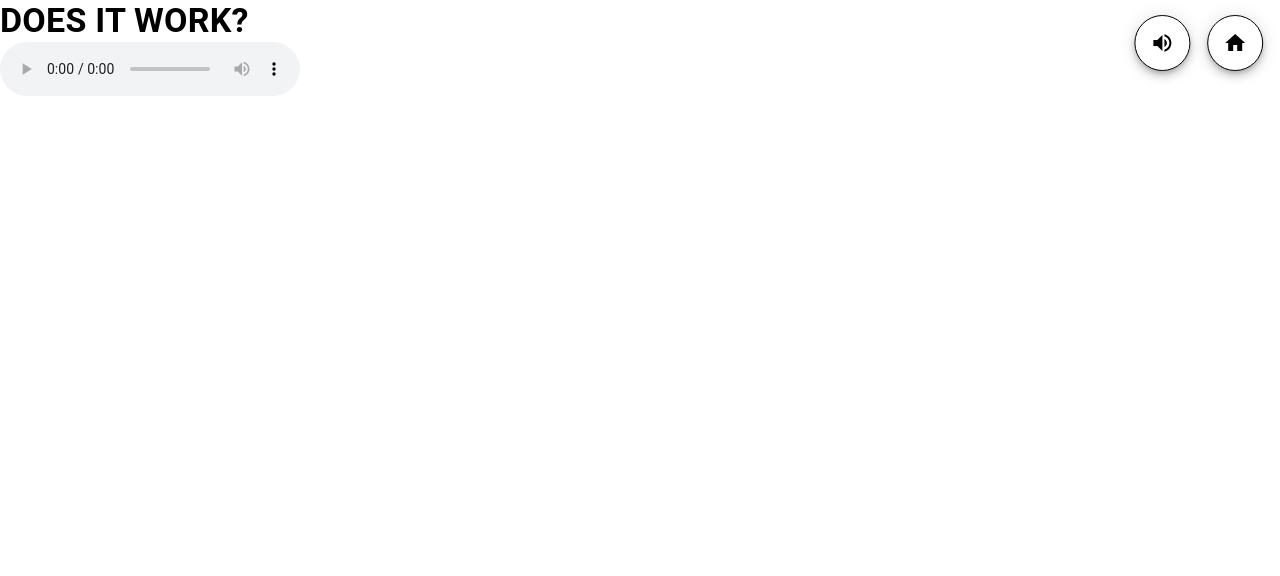
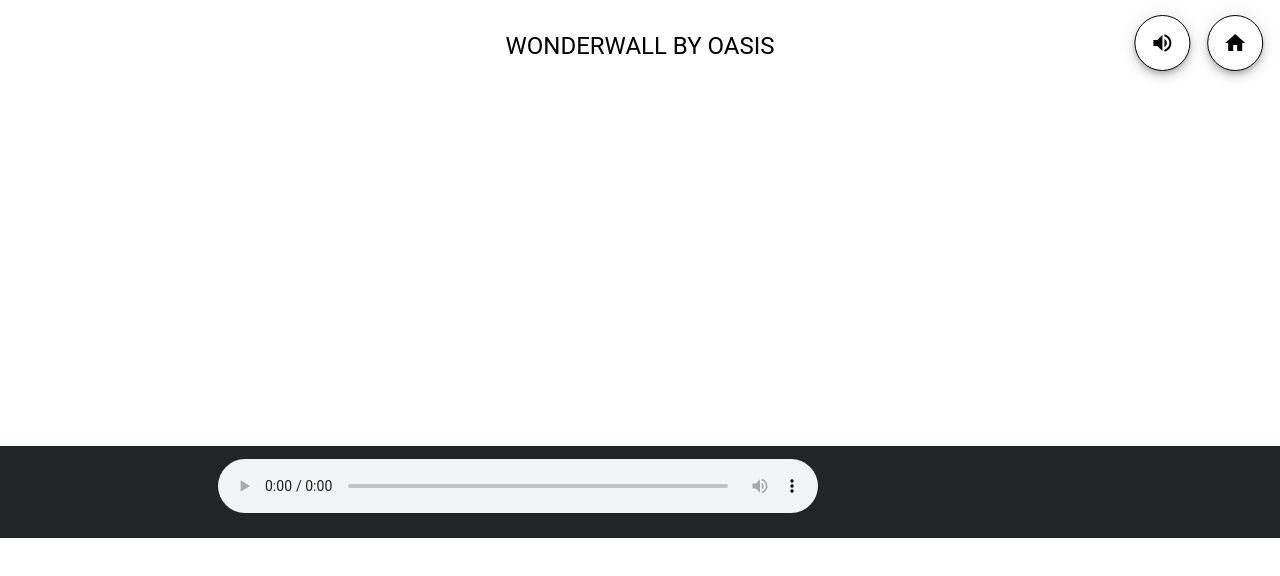
Before and after one commit to spizzray/chordstruck, a React (Create React App) app: page /chordRec in a window 1280 px wide. Shown: the top 576 px of the page. Built offline with nearby package versions, Linux system fonts and the light colour scheme.

Commit message:
Placement of choredrec page

```diff
--- a/src/App.css
+++ b/src/App.css
@@ -12,13 +12,31 @@
   font-weight: bold;
 }
 
-.alignCentre {
+.songTitle {
   display: flex;
   justify-content: center;
   flex-direction: column;
   align-items: center;
+  font-size: 1.4em;
+  margin-top: 30px;
 }
 
+.player {
+  display: flex;
+  justify-content: space-between;
+  align-items: center;
+  width: 600px;
+  padding: 1% 0% 0% 17%;
+  background-color: #212527;
+}
+
+.playerBox {
+  justify-content: space-between;
+  align-items: center;
+  width: auto;
+  padding: 0% 0% 2% 0%;
+  background-color: #212527;
+}
 
 .homeBtn {
   position: fixed;
--- a/src/Layout.jsx
+++ b/src/Layout.jsx
@@ -1,6 +1,6 @@
 import React from "react";
 import {Outlet} from "react-router-dom";
-import Navbar from "./pages/NavBar.jsx";
+import Navbar from "./components/NavBar.jsx";
 import "./App.css";
 
 import { ThemeProvider, createTheme, StyledEngineProvider } from '@mui/material/styles';
--- a/src/pages/ChordRec.jsx
+++ b/src/pages/ChordRec.jsx
@@ -1,5 +1,6 @@
 import React from "react";
 import Typography from '@material-ui/core/Typography';
+import Box from '@mui/material/Box';
 import ReactDOM from "react-dom";
 import mp3 from "./Wonderwall.mp3";
 
@@ -7,12 +8,15 @@
 const ChordRec = () => {
   return (
     <div >
+      <Box className='songTitle'>
+        <Typography  variant="h5"  style={{ color:"#000000"}} >
+          WONDERWALL BY OASIS
+        </Typography>
+      </Box>
 
-      <Typography  variant="h4"  style={{ color:"#000000", fontWeight: 'bold', m: '6% 3% 1% 5%' }} >
-         DOES IT WORK?
-      </Typography>
-
-      <AudioPlayer />
+      <Box className='playerBox'>
+        <AudioPlayer />
+      </Box>
 
     </div>
   );
@@ -21,7 +25,9 @@
   render() {
     return (
       <div >
-        <audio ref="audio_tag" src={mp3} controls />
+        <Box marginTop='30%' >
+          <audio className="player"  ref="audio_tag" src={mp3} controls  />
+        </Box>
       </div>
     );
   }
```
Also changed, not shown: src/components/NavBar.jsx (renamed from src/pages/NavBar.jsx).
